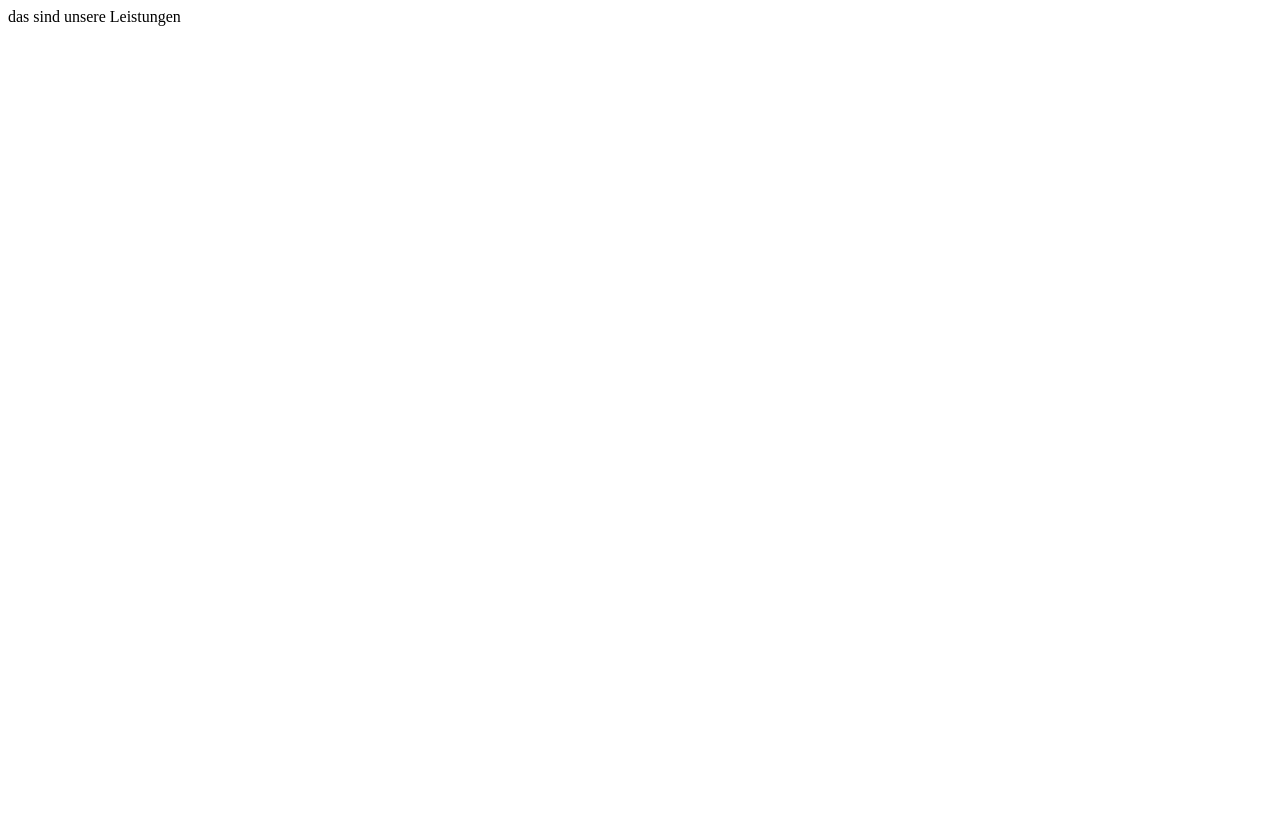
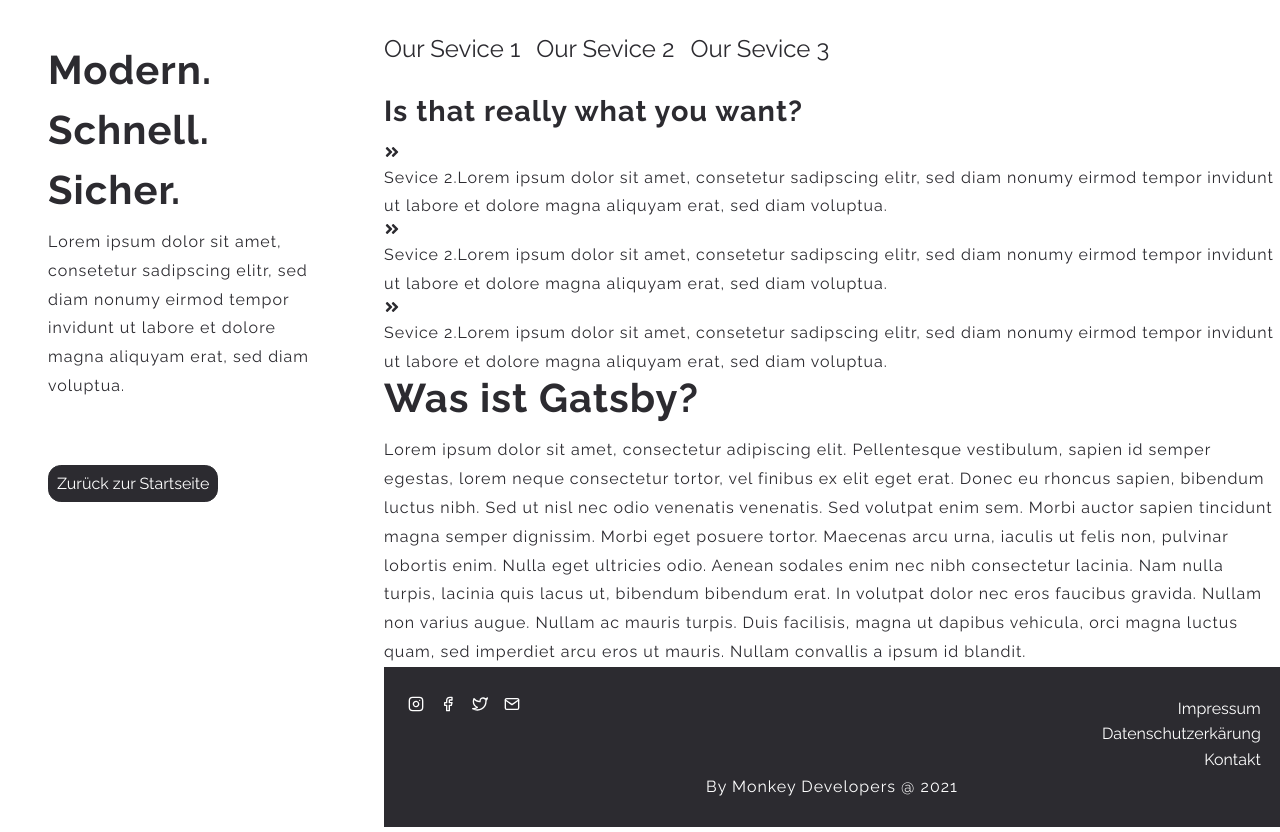
Before and after one commit to att1106/Monkey_Developers, a Gatsby site: page /leistungen in a window 1280 px wide. Before the commit the page ends 800 px from the top, so only its background shows below. Built offline with nearby package versions, Linux system fonts and the light colour scheme; Gatsby itself is replaced by a stand-in of ours.

Commit message:
first tabs draft

```diff
--- a/src/components/contentWrapper/contentWrapper.styles.scss
+++ b/src/components/contentWrapper/contentWrapper.styles.scss
@@ -12,13 +12,14 @@ $content-wrapper-icon__size: 1.6rem;
     color: $primary-1;
 
     &-image-container {
+      max-height: 60vh;
       max-width: 75%;
       display: block;
       margin: 0 auto 5% auto;
 
       .example-image__image{
         max-width: 100%;
-        max-height: 80vh;
+        max-height: 60vh;
         margin: 0 auto;
       }
     }
--- /dev/null
+++ b/src/components/customTabs/CustomTabs.js
@@ -0,0 +1,66 @@
+import React, { useState } from "react";
+import { StaticImage } from "gatsby-plugin-image";
+import { FaAngleDoubleRight } from "react-icons/fa";
+
+import { CustomTabsData } from "../../constants/customTabsData";
+import "./customTabs.styles.scss";
+
+const CustomTabs = () => {
+  const [value, setValue] = useState(1);
+  const { imageURL, header, infos } = CustomTabsData[value];
+  console.log("button", value);
+  console.log("button", { imageURL });
+
+  return (
+    <section>
+      {/* <div className="tabs-image-container">
+        <img src={imageURL} alt="image"/>
+      </div> */}
+
+      <div className="tabs-btn-container">
+        {CustomTabsData.map((button, index) => {
+          return (
+            <button
+              key={index}
+              className={index === value ? "tabs-btn active-btn" : "tabs-btn"}
+              onClick={() => setValue(index)}
+            >
+              {button.title}
+            </button>
+          );
+        })}
+      </div>
+
+      <article>
+        <h3>{header}</h3>
+        {infos.map((item, index) => {
+          return (
+            <span key={index}>
+              <FaAngleDoubleRight/>
+              <p>{item.description}</p>
+            </span>
+          );
+        })}
+      </article>
+
+      {/* {CustomTabsData.map((tab, index) => {
+        return (
+          <article key={index}>
+            <h2>{tab.header}</h2>
+
+            {tab.infos.map((item, index) => {
+              return (
+                <span key={index}>
+                  <FaAngleDoubleRight />
+                  <p>{item.description}</p>
+                </span>
+              );
+            })}
+          </article>
+        );
+      })} */}
+    </section>
+  );
+};
+
+export default CustomTabs;
--- /dev/null
+++ b/src/components/customTabs/customTabs.styles.scss
@@ -0,0 +1,36 @@
+@import "../../styles/global.scss";
+@import "../../styles/mixin";
+@import "../../styles/variable";
+
+// section {
+//     width: 100vw;
+//     background-color: grey;
+// }
+
+.tabs-btn-container {
+  height: 2rem;
+  display: flex;
+  justify-content: flex-start;
+  margin: 2rem auto;
+
+  .tabs-btn {
+    margin-right: 1rem;
+    color: $primary-2;
+    font-family: inherit;
+    font-size: 1.5rem;
+    background: transparent;
+    border-color: transparent;
+    text-decoration: none;
+    text-transform: capitalize;
+    border: none;
+
+    &:hover {
+      cursor: pointer;
+      background-color: lemonchiffon;
+    //   background-color: red;
+
+      color: black;
+      box-shadow: 0 2px;
+    }
+  }
+}
--- /dev/null
+++ b/src/constants/customTabsData.js
@@ -0,0 +1,69 @@
+import Website from "../images/features/features_website.svg"
+import Services from "../images/features/features_services.svg"
+import Seo from "../images/features/features_seo.svg"
+
+export const CustomTabsData = [
+  {
+    id: 1,
+    title: "Our Sevice 1",
+    header:
+      "You think you got it?",
+    infos: [
+        {
+        id: 1,
+        description: "Sevice 1.Lorem ipsum dolor sit amet, consetetur sadipscing elitr, sed diam nonumy eirmod tempor invidunt ut labore et dolore magna aliquyam erat, sed diam voluptua."
+        },
+        {
+        id: 2,
+        description: "Sevice 1.Lorem ipsum dolor sit amet, consetetur sadipscing elitr, sed diam nonumy eirmod tempor invidunt ut labore et dolore magna aliquyam erat, sed diam voluptua."
+        },
+        {
+        id: 3,
+        description: "Sevice 1.Lorem ipsum dolor sit amet, consetetur sadipscing elitr, sed diam nonumy eirmod tempor invidunt ut labore et dolore magna aliquyam erat, sed diam voluptua."
+        },
+    ],
+    imageURL: "../images/features/features_website.svg"
+  },
+  {
+    id: 2,
+    title: "Our Sevice 2",
+    header:
+      "Is that really what you want?",
+    infos: [
+        {
+        id: 1,
+        description: "Sevice 2.Lorem ipsum dolor sit amet, consetetur sadipscing elitr, sed diam nonumy eirmod tempor invidunt ut labore et dolore magna aliquyam erat, sed diam voluptua."
+        },
+        {
+        id: 2,
+        description: "Sevice 2.Lorem ipsum dolor sit amet, consetetur sadipscing elitr, sed diam nonumy eirmod tempor invidunt ut labore et dolore magna aliquyam erat, sed diam voluptua."
+        },
+        {
+        id: 3,
+        description: "Sevice 2.Lorem ipsum dolor sit amet, consetetur sadipscing elitr, sed diam nonumy eirmod tempor invidunt ut labore et dolore magna aliquyam erat, sed diam voluptua."
+        },
+    ],
+    imageURL: "../images/features/features_services.svg"
+  },
+  {
+    id: 3,
+    title: "Our Sevice 3",
+    header:
+      "Okay, thats what you will get",
+      infos: [
+        {
+        id: 1,
+        description: "Sevice 3.Lorem ipsum dolor sit amet, consetetur sadipscing elitr, sed diam nonumy eirmod tempor invidunt ut labore et dolore magna aliquyam erat, sed diam voluptua."
+        },
+        {
+        id: 2,
+        description: "Sevice 3.Lorem ipsum dolor sit amet, consetetur sadipscing elitr, sed diam nonumy eirmod tempor invidunt ut labore et dolore magna aliquyam erat, sed diam voluptua."
+        },
+        {
+        id: 3,
+        description: "Sevice 3.Lorem ipsum dolor sit amet, consetetur sadipscing elitr, sed diam nonumy eirmod tempor invidunt ut labore et dolore magna aliquyam erat, sed diam voluptua."
+        },
+    ],
+    imageURL: "../images/features/features_seo.svg"
+  }
+];
--- a/src/pages/leistungen.js
+++ b/src/pages/leistungen.js
@@ -1,11 +1,32 @@
-import React from "react"
+import React from "react";
+import Layout from "../components/layout/Layout";
+import { Link } from "gatsby";
+import CustomTabs from "../components/customTabs/CustomTabs";
 
-export const Leistungen = () => {
-    return (
-        <div>
-            das sind unsere Leistungen
-        </div>
-    )
-}
+const Leistungen = () => {
+  return (
+    <Layout buttonLink="/" buttonText="Zurück zur Startseite">
+      <main className="page leistungen">
+
+          <CustomTabs/>
+        <h1>Was ist Gatsby?</h1>
+        <p>
+          Lorem ipsum dolor sit amet, consectetur adipiscing elit. Pellentesque
+          vestibulum, sapien id semper egestas, lorem neque consectetur tortor,
+          vel finibus ex elit eget erat. Donec eu rhoncus sapien, bibendum
+          luctus nibh. Sed ut nisl nec odio venenatis venenatis. Sed volutpat
+          enim sem. Morbi auctor sapien tincidunt magna semper dignissim. Morbi
+          eget posuere tortor. Maecenas arcu urna, iaculis ut felis non,
+          pulvinar lobortis enim. Nulla eget ultricies odio. Aenean sodales enim
+          nec nibh consectetur lacinia. Nam nulla turpis, lacinia quis lacus ut,
+          bibendum bibendum erat. In volutpat dolor nec eros faucibus gravida.
+          Nullam non varius augue. Nullam ac mauris turpis. Duis facilisis,
+          magna ut dapibus vehicula, orci magna luctus quam, sed imperdiet arcu
+          eros ut mauris. Nullam convallis a ipsum id blandit.
+        </p>
+      </main>
+    </Layout>
+  );
+};
 
 export default Leistungen;
--- a/src/styles/global.scss
+++ b/src/styles/global.scss
@@ -110,17 +110,17 @@ body {
 }
 //pages
 
-.page {
-  @include respond(desktop) {
-    padding: 10vh 10vw;
-  }
-  @include respond(mobile) {
-    padding: 10vh 10vw;
-  }
-  @include respond(phone) {
-    padding: 10vh 10vw;
-  }
-}
+// .page {
+//   @include respond(desktop) {
+//     padding: 5vh 3vw;
+//   }
+//   @include respond(mobile) {
+//     padding: 10vh 10vw;
+//   }
+//   @include respond(phone) {
+//     padding: 10vh 10vw;
+//   }
+// }
 
 .button-2 {
   display: block;
```
